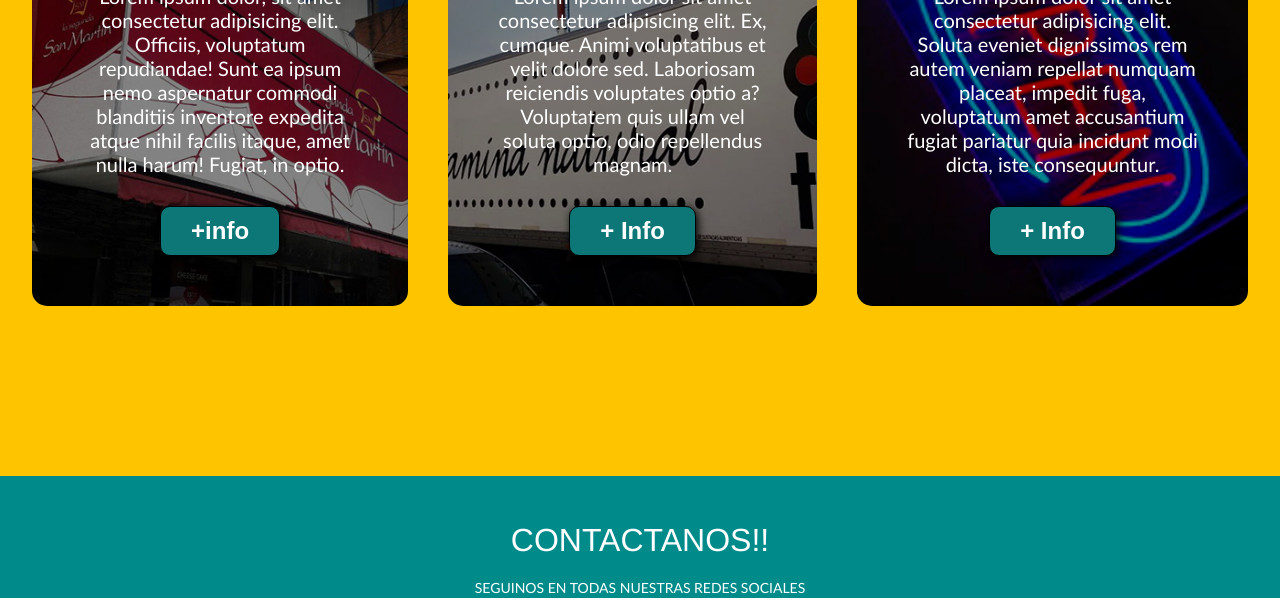
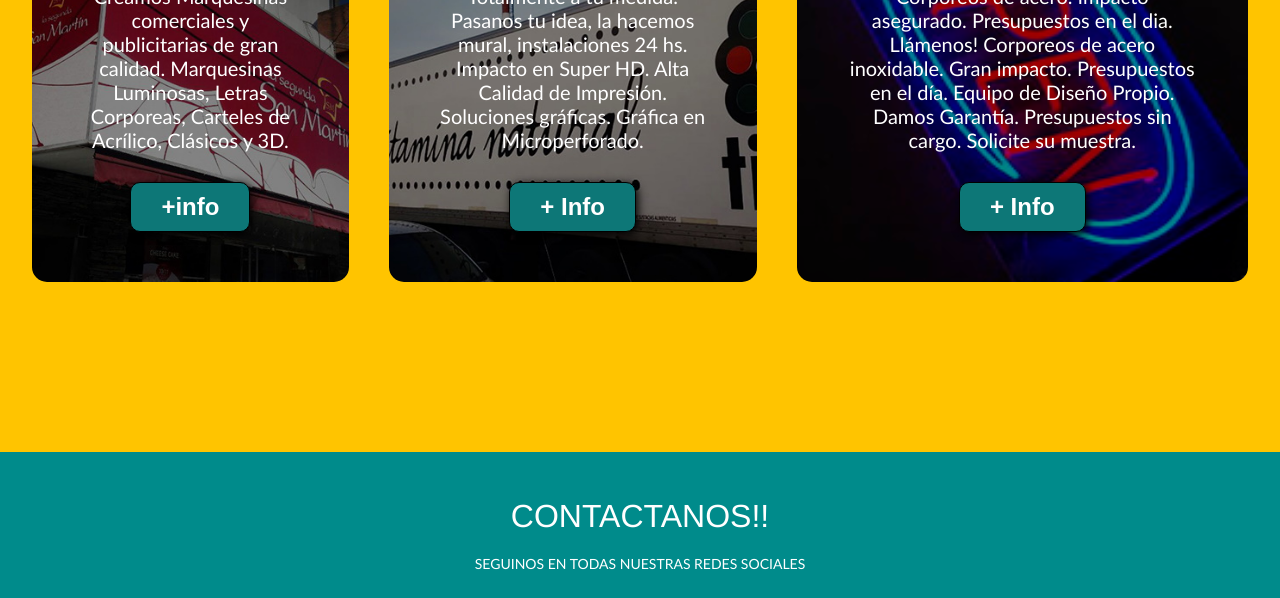
Before and after one commit to Gonzacoro98/Proyecto-Final-, a website: page Pages/trabajos.html in a window 1280 px wide. Shown: the part 342-940 px from the top of the page. Drawn offline with Linux system fonts and the light colour scheme.

Commit message:
Quitando lorem

```diff
--- a/Pages/trabajos.html
+++ b/Pages/trabajos.html
@@ -37,17 +37,17 @@
         <div class="container">
         <div class="carta">
             <h3>Marquesinas</h3>
-            <p>Lorem ipsum dolor, sit amet consectetur adipisicing elit. Officiis, voluptatum repudiandae! Sunt ea ipsum nemo aspernatur commodi blanditiis inventore expedita atque nihil facilis itaque, amet nulla harum! Fugiat, in optio.</p>
+            <p>Creamos Marquesinas comerciales y publicitarias de gran calidad. Marquesinas Luminosas, Letras Corporeas, Carteles de Acrílico, Clásicos y 3D.</p>
             <button><a href="../Pages/marquesina.html">+info</a></button>
         </div>
         <div class="carta">
             <h3>Ploteos</h3>
-            <p>Lorem ipsum dolor sit amet consectetur adipisicing elit. Ex, cumque. Animi voluptatibus et velit dolore sed. Laboriosam reiciendis voluptates optio a? Voluptatem quis ullam vel soluta optio, odio repellendus magnam.</p>
+            <p>Totalmente a tu medida. Pasanos tu idea, la hacemos mural, instalaciones 24 hs. Impacto en Super HD. Alta Calidad de Impresión. Soluciones gráficas. Gráfica en Microperforado.</p>
             <button>+ Info</button>
         </div>
         <div class="carta">
             <h3>Corporeos</h3>
-            <p>Lorem ipsum dolor sit amet consectetur adipisicing elit. Soluta eveniet dignissimos rem autem veniam repellat numquam placeat, impedit fuga, voluptatum amet accusantium fugiat pariatur quia incidunt modi dicta, iste consequuntur.</p>
+            <p>Corporeos de acero. Impacto asegurado. Presupuestos en el dia. Llámenos! Corporeos de acero inoxidable. Gran impacto. Presupuestos en el día. Equipo de Diseño Propio. Damos Garantía. Presupuestos sin cargo. Solicite su muestra.</p>
             <button>+ Info</button>
         </div>
     </div>
```
Also changed, not shown: index.html (+2 -2 lines).
